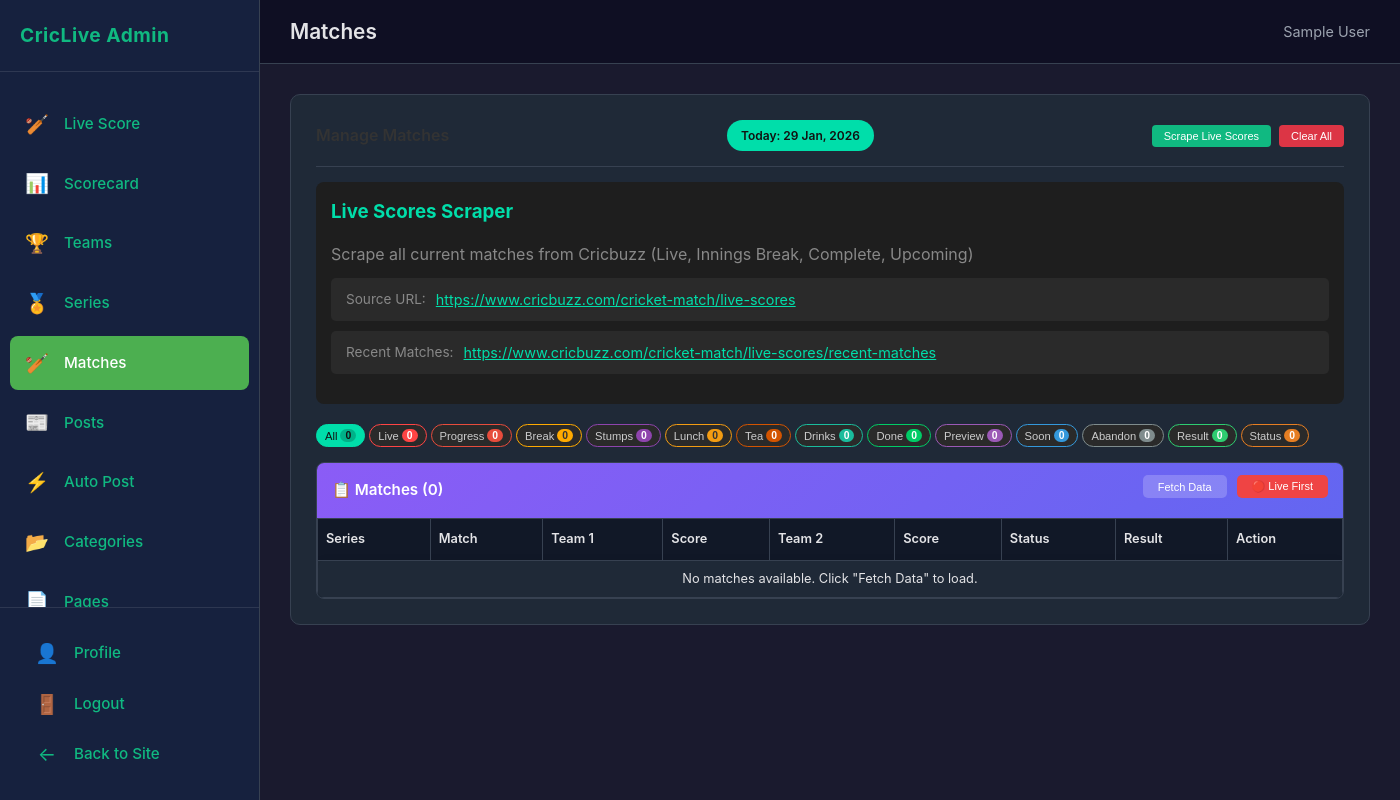
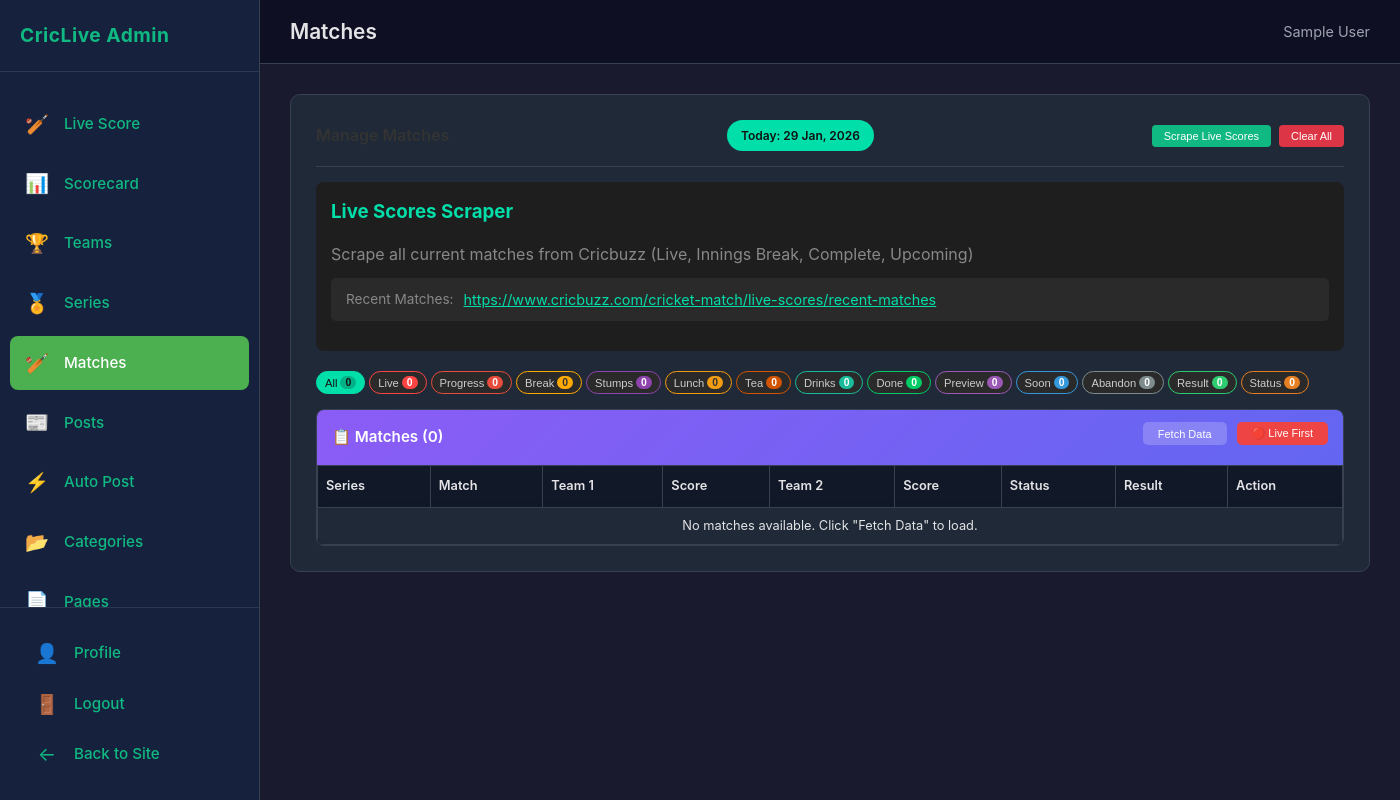
Before and after one commit to codinghunt24/Cricket-Hub, a Flask app: page /admin/matches in a window 1400 px wide. Run offline with Flask 3, Linux system fonts and the light colour scheme; the visitor is signed in with stand-in values (Sample User, id 1).

Commit message:
Remove live scores URL from match scraping section
Removed the hardcoded live scores URL from the matches.html template, leaving only the recent matches URL.

Replit-Commit-Author: Agent
Replit-Commit-Session-Id: edc21335-3873-4982-a058-0f1352afe592
Replit-Commit-Checkpoint-Type: full_checkpoint
Replit-Commit-Event-Id: 846ca75e-5e2c-4c4d-ae58-bfdf7e089669
Replit-Commit-Screenshot-Url: https://storage.googleapis.com/screenshot-production-us-central1/a7f3b72c-cf14-4385-a365-bfcef702b8a4/edc21335-3873-4982-a058-0f1352afe592/Mi70lIl
Replit-Helium-Checkpoint-Created: true

```diff
--- a/templates/admin/matches.html
+++ b/templates/admin/matches.html
@@ -17,10 +17,6 @@
     <div class="scrape-card" style="margin-bottom: 20px; padding: 15px; background: #1e1e1e; border-radius: 8px;">
         <h3 style="color: #00deaa; margin-bottom: 15px;">Live Scores Scraper</h3>
         <p style="color: #888; margin-bottom: 10px;">Scrape all current matches from Cricbuzz (Live, Innings Break, Complete, Upcoming)</p>
-        <div style="background: #2a2a2a; padding: 10px 15px; border-radius: 5px; margin-bottom: 10px; display: flex; align-items: center; gap: 10px;">
-            <span style="color: #888; font-size: 0.85rem;">Source URL:</span>
-            <a href="https://www.cricbuzz.com/cricket-match/live-scores" target="_blank" style="color: #00deaa; font-size: 0.9rem; word-break: break-all;">https://www.cricbuzz.com/cricket-match/live-scores</a>
-        </div>
         <div style="background: #2a2a2a; padding: 10px 15px; border-radius: 5px; margin-bottom: 15px; display: flex; align-items: center; gap: 10px;">
             <span style="color: #888; font-size: 0.85rem;">Recent Matches:</span>
             <a href="https://www.cricbuzz.com/cricket-match/live-scores/recent-matches" target="_blank" style="color: #00deaa; font-size: 0.9rem; word-break: break-all;">https://www.cricbuzz.com/cricket-match/live-scores/recent-matches</a>
```
